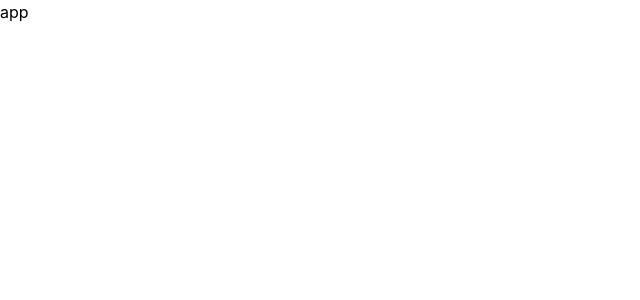
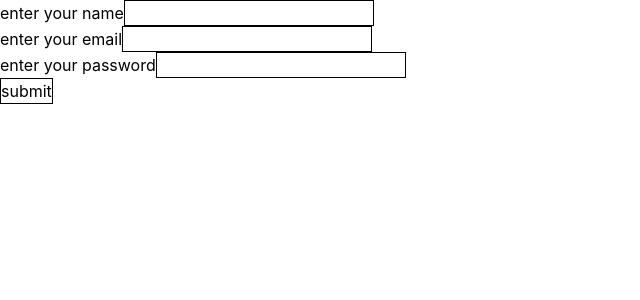
Before and after one commit to magdachikhr-hub/React_Form, a React (Vite) app: page / in a window 1280 px wide. Shown: the top 300 px of the page, without its empty margins (0-640 px from the left). Built offline with nearby package versions, Linux system fonts and the light colour scheme.

Commit message:
add react hook

```diff
--- a/package.json
+++ b/package.json
@@ -13,6 +13,7 @@
     "@tailwindcss/vite": "^4.3.3",
     "react": "^19.2.7",
     "react-dom": "^19.2.7",
+    "react-hook-form": "^7.83.0",
     "tailwindcss": "^4.3.3"
   },
   "devDependencies": {
--- a/src/App.jsx
+++ b/src/App.jsx
@@ -1,9 +1,10 @@
 import React from "react";
+import Form from "./components/Form";
 
 function App() {
   return (
     <>
-      <div>app</div>
+      <Form></Form>
     </>
   );
 }
--- /dev/null
+++ b/src/components/Form.jsx
@@ -0,0 +1,29 @@
+import React from "react";
+import { useForm } from "react-hook-form";
+
+function Form() {
+  const { register, handleSubmit } = useForm();
+  console.log(register);
+
+  return (
+    <>
+      <form>
+        <div>
+          <label htmlFor="name">enter your name</label>
+          <input type="text" id="name" className="border" />
+        </div>
+        <div>
+          <label htmlFor="email">enter your email</label>
+          <input type="email" id="email" className="border" />
+        </div>
+        <div>
+          <label htmlFor="password">enter your password</label>
+          <input type="password" id="password" className="border" />
+        </div>
+        <button className="border">submit</button>
+      </form>
+    </>
+  );
+}
+
+export default Form;
```
Also changed, not shown: 1 other file (tests, documents, lock files or other folders).
